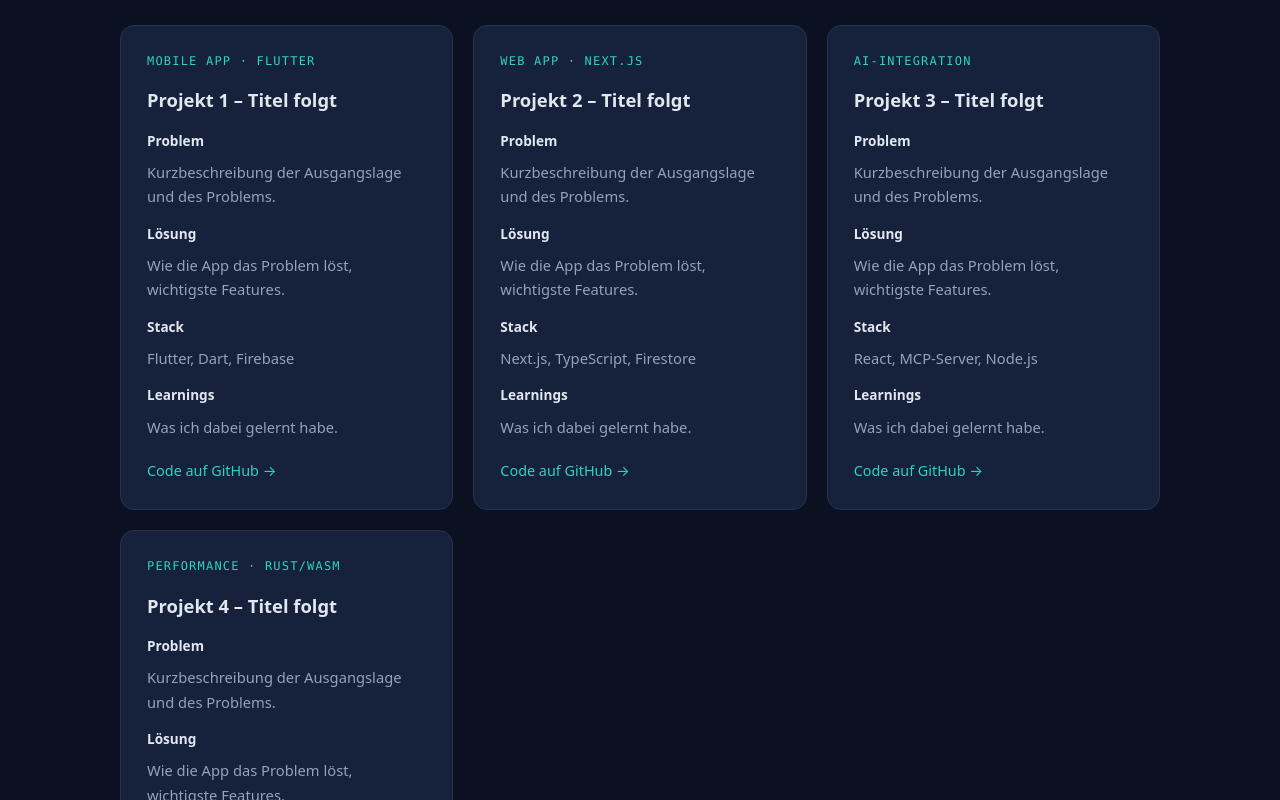
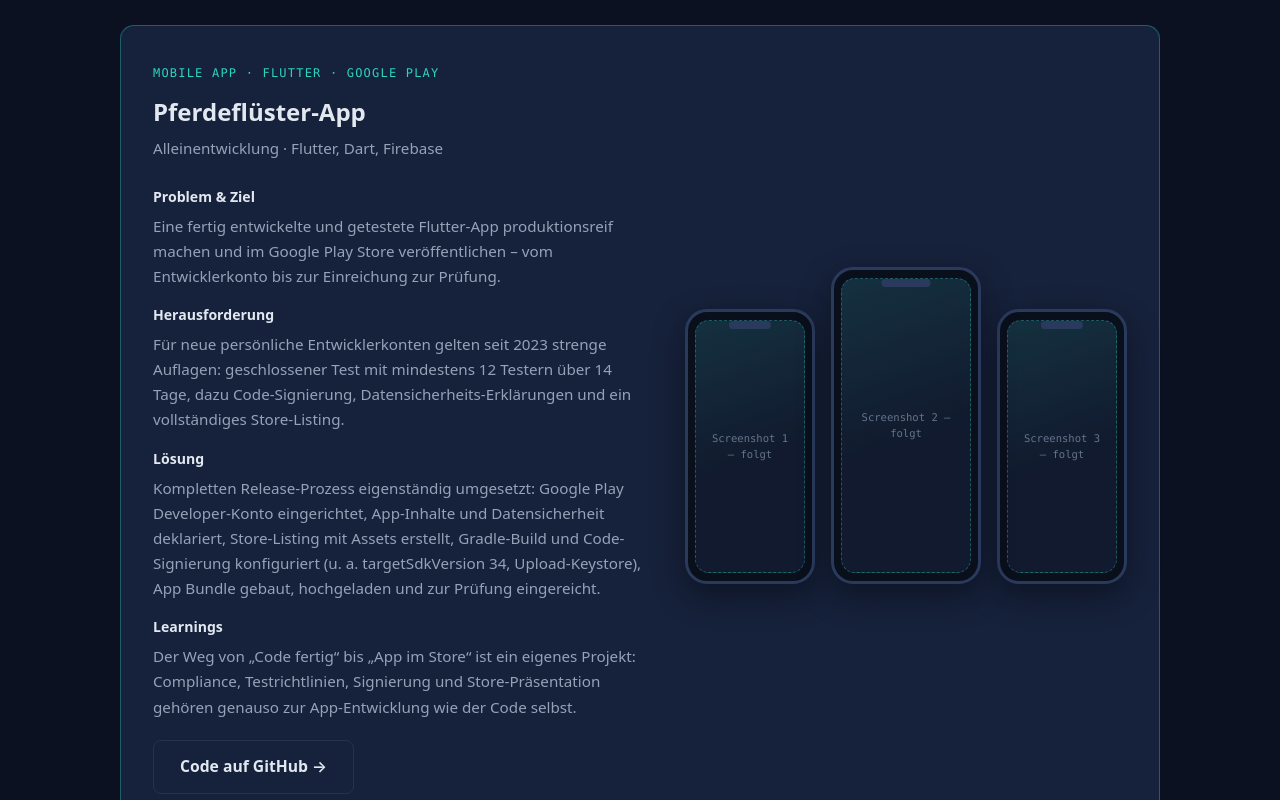
Before and after one commit to Bellasabaja/portfolio, a Next.js app: page / in a window 1280 px wide. Shown: the part 2440-3240 px from the top of the page. Built offline with nearby package versions, Linux system fonts and the light colour scheme.

Commit message:
Pferdeflüster-App

```diff
--- a/app/globals.css
+++ b/app/globals.css
@@ -125,7 +125,9 @@ h2 {
   font-size: 0.92rem;
   padding: 8px 12px;
   border-radius: var(--radius-sm);
-  transition: color 0.2s, background 0.2s;
+  transition:
+    color 0.2s,
+    background 0.2s;
 }
 
 .nav-links a:hover {
@@ -177,8 +179,16 @@ h2 {
   align-items: center;
   padding-top: 120px;
   background:
-    radial-gradient(ellipse 60% 50% at 70% 20%, rgba(45, 212, 191, 0.08), transparent),
-    radial-gradient(ellipse 50% 40% at 20% 80%, rgba(56, 189, 248, 0.05), transparent);
+    radial-gradient(
+      ellipse 60% 50% at 70% 20%,
+      rgba(45, 212, 191, 0.08),
+      transparent
+    ),
+    radial-gradient(
+      ellipse 50% 40% at 20% 80%,
+      rgba(56, 189, 248, 0.05),
+      transparent
+    );
 }
 
 .hero-kicker {
@@ -228,7 +238,10 @@ h2 {
   border-radius: var(--radius-sm);
   font-size: 0.98rem;
   font-weight: 600;
-  transition: transform 0.15s, background 0.2s, border-color 0.2s;
+  transition:
+    transform 0.15s,
+    background 0.2s,
+    border-color 0.2s;
   border: 1px solid transparent;
   cursor: pointer;
 }
@@ -323,7 +336,9 @@ h2 {
   border: 1px solid var(--border);
   border-radius: var(--radius);
   padding: 24px;
-  transition: border-color 0.2s, transform 0.2s;
+  transition:
+    border-color 0.2s,
+    transform 0.2s;
 }
 
 .skill-group:hover {
@@ -409,7 +424,9 @@ h2 {
   display: flex;
   flex-direction: column;
   gap: 14px;
-  transition: border-color 0.2s, transform 0.2s;
+  transition:
+    border-color 0.2s,
+    transform 0.2s;
 }
 
 .project-card:hover {
@@ -451,6 +468,128 @@ h2 {
   display: flex;
   gap: 14px;
   font-size: 0.9rem;
+}
+
+/* Featured Case Study */
+.project-featured {
+  background: var(--surface);
+  border: 1px solid var(--accent-border);
+  border-radius: var(--radius);
+  padding: 32px;
+  margin-bottom: 28px;
+  display: grid;
+  grid-template-columns: 1.25fr 1fr;
+  gap: 36px;
+  align-items: center;
+}
+
+.project-featured .proj-type {
+  font-family: var(--mono);
+  font-size: 0.75rem;
+  letter-spacing: 0.1em;
+  text-transform: uppercase;
+  color: var(--accent);
+}
+
+.project-featured h3 {
+  font-size: 1.5rem;
+  margin: 8px 0 4px;
+}
+
+.project-featured .role {
+  color: var(--text-muted);
+  font-size: 0.95rem;
+  margin-bottom: 16px;
+}
+
+.project-featured .case {
+  display: grid;
+  gap: 6px;
+  font-size: 0.95rem;
+  color: var(--text-muted);
+}
+
+.project-featured .case dt {
+  color: var(--text);
+  font-weight: 600;
+  font-size: 0.88rem;
+  margin-top: 8px;
+}
+
+.project-featured .foot {
+  margin-top: 20px;
+  display: flex;
+  gap: 14px;
+  flex-wrap: wrap;
+}
+
+/* Smartphone-Mockups (Platzhalter für Screenshots) */
+.phone-row {
+  display: flex;
+  gap: 16px;
+  justify-content: center;
+  align-items: flex-end;
+}
+
+.phone {
+  width: 130px;
+  aspect-ratio: 9 / 19;
+  background: #0a0f1c;
+  border: 3px solid #2a3a5c;
+  border-radius: 22px;
+  padding: 8px 7px;
+  position: relative;
+  flex-shrink: 0;
+  box-shadow: 0 12px 32px rgba(0, 0, 0, 0.4);
+}
+
+.phone.center {
+  width: 150px;
+  z-index: 1;
+}
+
+.phone::before {
+  content: "";
+  position: absolute;
+  top: 9px;
+  left: 50%;
+  transform: translateX(-50%);
+  width: 34%;
+  height: 8px;
+  background: #2a3a5c;
+  border-radius: 999px;
+}
+
+.phone .screen {
+  width: 100%;
+  height: 100%;
+  border-radius: 14px;
+  background:
+    linear-gradient(160deg, var(--accent-soft), transparent 55%),
+    var(--bg-elevated);
+  border: 1px dashed var(--accent-border);
+  display: flex;
+  align-items: center;
+  justify-content: center;
+  text-align: center;
+  color: var(--text-faint);
+  font-family: var(--mono);
+  font-size: 0.66rem;
+  line-height: 1.5;
+  padding: 10px;
+}
+
+@media (max-width: 860px) {
+  .project-featured {
+    grid-template-columns: 1fr;
+    padding: 24px;
+  }
+  .phone {
+    width: 104px;
+  }
+  .phone.center {
+    width: 120px;
+  }
 }
 
 /* ==========================================================================
@@ -556,7 +695,9 @@ h2 {
 .reveal {
   opacity: 0;
   transform: translateY(18px);
-  transition: opacity 0.6s ease, transform 0.6s ease;
+  transition:
+    opacity 0.6s ease,
+    transform 0.6s ease;
 }
 
 .reveal.visible {
--- a/app/page.tsx
+++ b/app/page.tsx
@@ -4,6 +4,9 @@ import Reveal from "@/components/Reveal";
 /* ---------------------------------------------------------------------------
    Daten – hier kannst du Inhalte zentral pflegen
 --------------------------------------------------------------------------- */
+
+const EMAIL = "birgit.prokot@gmail.com";
+const GITHUB = "https://github.com/Bellasabaja";
 
 const skillGroups = [
   {
@@ -43,16 +46,25 @@ const strengths = [
   },
 ];
 
+// Featured Case Study
+const featuredProject = {
+  type: "Mobile App · Flutter · Google Play",
+  title: "Pferdeflüster-App",
+  role: "Alleinentwicklung · Flutter, Dart, Firebase",
+  problem:
+    "Eine fertig entwickelte und getestete Flutter-App produktionsreif machen und im Google Play Store veröffentlichen – vom Entwicklerkonto bis zur Einreichung zur Prüfung.",
+  challenge:
+    "Für neue persönliche Entwicklerkonten gelten seit 2023 strenge Auflagen: geschlossener Test mit mindestens 12 Testern über 14 Tage, dazu Code-Signierung, Datensicherheits-Erklärungen und ein vollständiges Store-Listing.",
+  solution:
+    "Kompletten Release-Prozess eigenständig umgesetzt: Google Play Developer-Konto eingerichtet, App-Inhalte und Datensicherheit deklariert, Store-Listing mit Assets erstellt, Gradle-Build und Code-Signierung konfiguriert (u. a. targetSdkVersion 34, Upload-Keystore), App Bundle gebaut, hochgeladen und zur Prüfung eingereicht.",
+  learnings:
+    "Der Weg von „Code fertig“ bis „App im Store“ ist ein eigenes Projekt: Compliance, Testrichtlinien, Signierung und Store-Präsentation gehören genauso zur App-Entwicklung wie der Code selbst.",
+  github: GITHUB,
+  screenshots: ["Screenshot 1 – folgt", "Screenshot 2 – folgt", "Screenshot 3 – folgt"],
+};
+
 // Platzhalter – Inhalte folgen im nächsten Schritt
 const projects = [
-  {
-    type: "Mobile App · Flutter",
-    title: "Projekt 1 – Titel folgt",
-    problem: "Kurzbeschreibung der Ausgangslage und des Problems.",
-    solution: "Wie die App das Problem löst, wichtigste Features.",
-    stack: "Flutter, Dart, Firebase",
-    learnings: "Was ich dabei gelernt habe.",
-  },
   {
     type: "Web App · Next.js",
     title: "Projekt 2 – Titel folgt",
@@ -123,9 +135,6 @@ const timeline = [
     past: true,
   },
 ];
-
-const EMAIL = "birgit.prokot@gmail.com";
-const GITHUB = "https://github.com/Bellasabaja";
 
 /* ---------------------------------------------------------------------------
    Seite
@@ -278,6 +287,44 @@ export default function Home() {
               <p className="section-label">Projekte</p>
               <h2>Case Studies aus der Ausbildung</h2>
             </Reveal>
+            {/* Featured: Pferdeflüster-App */}
+            <Reveal>
+              <article className="project-featured">
+                <div>
+                  <span className="proj-type">{featuredProject.type}</span>
+                  <h3>{featuredProject.title}</h3>
+                  <p className="role">{featuredProject.role}</p>
+                  <dl className="case">
+                    <dt>Problem &amp; Ziel</dt>
+                    <dd>{featuredProject.problem}</dd>
+                    <dt>Herausforderung</dt>
+                    <dd>{featuredProject.challenge}</dd>
+                    <dt>Lösung</dt>
+                    <dd>{featuredProject.solution}</dd>
+                    <dt>Learnings</dt>
+                    <dd>{featuredProject.learnings}</dd>
+                  </dl>
+                  <div className="foot">
+                    <a
+                      href={featuredProject.github}
+                      target="_blank"
+                      rel="noopener noreferrer"
+                      className="btn btn-secondary"
+                    >
+                      Code auf GitHub →
+                    </a>
+                  </div>
+                </div>
+                <div className="phone-row" aria-label="Screenshot-Platzhalter">
+                  {featuredProject.screenshots.map((label, i) => (
+                    <div key={label} className={`phone${i === 1 ? " center" : ""}`}>
+                      <div className="screen">{label}</div>
+                    </div>
+                  ))}
+                </div>
+              </article>
+            </Reveal>
+
             <div className="projects-grid">
               {projects.map((p) => (
                 <Reveal key={p.title}>
```
